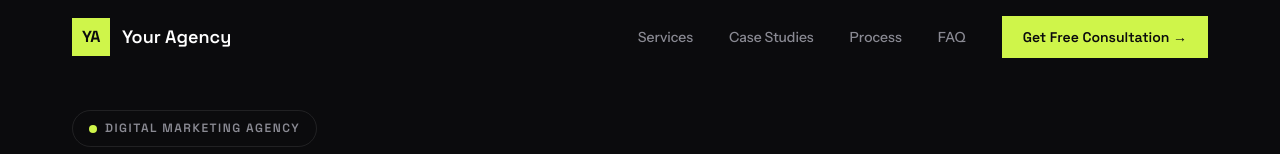
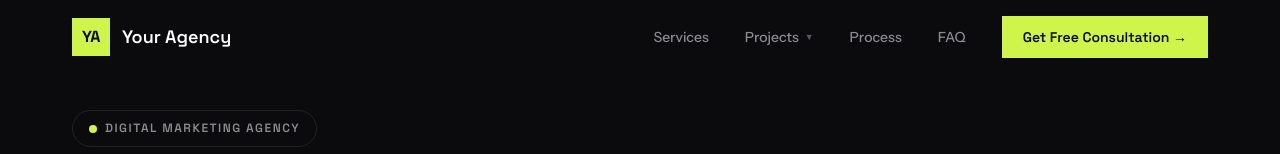
Before and after one commit to sudaaher74-ctrl/digitalmarketing, a Next.js app in the folder frontend/: page / in a window 1280 px wide. Shown: the top 154 px of the page. Built offline with nearby package versions, Linux system fonts and the light colour scheme.

Commit message:
add projects dropdown to navbar

```diff
--- a/frontend/src/components/layout/Navbar.jsx
+++ b/frontend/src/components/layout/Navbar.jsx
@@ -3,11 +3,11 @@
 import { useState, useEffect } from "react";
 import { motion, AnimatePresence } from "framer-motion";
 import { HiOutlineBars3, HiXMark } from "react-icons/hi2";
-import { SITE_CONFIG } from "@/lib/constants";
+import { SITE_CONFIG, CASE_STUDIES } from "@/lib/constants";
 
 const NAV_LINKS = [
   { label: "Services", href: "#services" },
-  { label: "Case Studies", href: "#case-studies" },
+  { label: "Projects", isDropdown: true },
   { label: "Process", href: "#process" },
   { label: "FAQ", href: "#faq" },
 ];
@@ -64,13 +64,30 @@ export default function Navbar() {
 
           <div className="hidden min-[900px]:flex items-center gap-9">
             {NAV_LINKS.map((link) => (
+              link.isDropdown ? (
+                <div key={link.label} className="relative group">
+                  <button className="text-sm font-medium text-[var(--muted)] group-hover:text-white transition-colors py-6 flex items-center gap-1.5 cursor-pointer">
+                    {link.label} <span className="text-[9px] opacity-60">▼</span>
+                  </button>
+                  {/* Dropdown Menu */}
+                  <div className="absolute top-[60px] left-[-20px] min-w-[220px] bg-[var(--panel)] border border-[var(--hair)] rounded-xl overflow-hidden opacity-0 invisible group-hover:opacity-100 group-hover:visible transition-all duration-200 flex flex-col translate-y-2 group-hover:translate-y-0 shadow-2xl">
+                    {CASE_STUDIES.map(study => (
+                      <a key={study.slug} href={study.link} target="_blank" rel="noopener noreferrer" className="px-5 py-3.5 hover:bg-[#202025] text-[var(--muted)] hover:text-[var(--lime)] border-b border-[var(--hair)] last:border-0 transition-colors text-[13px] font-medium flex items-center justify-between">
+                        {study.title}
+                        <span className="opacity-0 group-hover:opacity-100 transition-opacity">↗</span>
+                      </a>
+                    ))}
+                  </div>
+                </div>
+              ) : (
                 <a
                   key={link.href}
                   href={link.href}
-                className="text-sm font-medium text-[var(--muted)] hover:text-white transition-colors"
+                  className="text-sm font-medium text-[var(--muted)] hover:text-white transition-colors py-4"
                 >
                   {link.label}
                 </a>
+              )
             ))}
             <a href="#contact" className="btn-lime !py-2.5 !px-5 !text-sm">
               Get Free Consultation →
@@ -102,7 +119,7 @@ export default function Navbar() {
               animate={{ x: 0 }}
               exit={{ x: "100%" }}
               transition={{ duration: 0.35, ease: [0.4, 0, 0.2, 1] }}
-              className="fixed top-0 right-0 bottom-0 z-[60] w-[78%] max-w-[340px] min-[900px]:hidden px-8 pt-24 pb-8 flex flex-col gap-1.5"
+              className="fixed top-0 right-0 bottom-0 z-[60] w-[78%] max-w-[340px] min-[900px]:hidden px-8 pt-24 pb-8 flex flex-col gap-1.5 overflow-y-auto"
               style={{ background: "var(--panel)", borderLeft: "1px solid var(--hair)" }}
             >
               <button
@@ -113,6 +130,18 @@ export default function Navbar() {
                 <HiXMark size={28} />
               </button>
               {NAV_LINKS.map((link) => (
+                link.isDropdown ? (
+                  <div key={link.label} className="border-b border-[var(--hair)] flex flex-col py-3">
+                    <span className="text-xl font-medium text-white mb-3" style={{ fontFamily: "var(--font-heading)" }}>{link.label}</span>
+                    <div className="flex flex-col pl-4 gap-3">
+                      {CASE_STUDIES.map(study => (
+                        <a key={study.slug} href={study.link} target="_blank" rel="noopener noreferrer" className="text-[var(--muted)] hover:text-[var(--lime)] text-[15px] flex items-center justify-between pr-4">
+                          {study.title} <span>↗</span>
+                        </a>
+                      ))}
+                    </div>
+                  </div>
+                ) : (
                   <a
                     key={link.href}
                     href={link.href}
@@ -122,6 +151,7 @@ export default function Navbar() {
                   >
                     {link.label}
                   </a>
+                )
               ))}
               <a
                 href="#contact"
```
Lines whose indentation alone changed are shown as unchanged.
